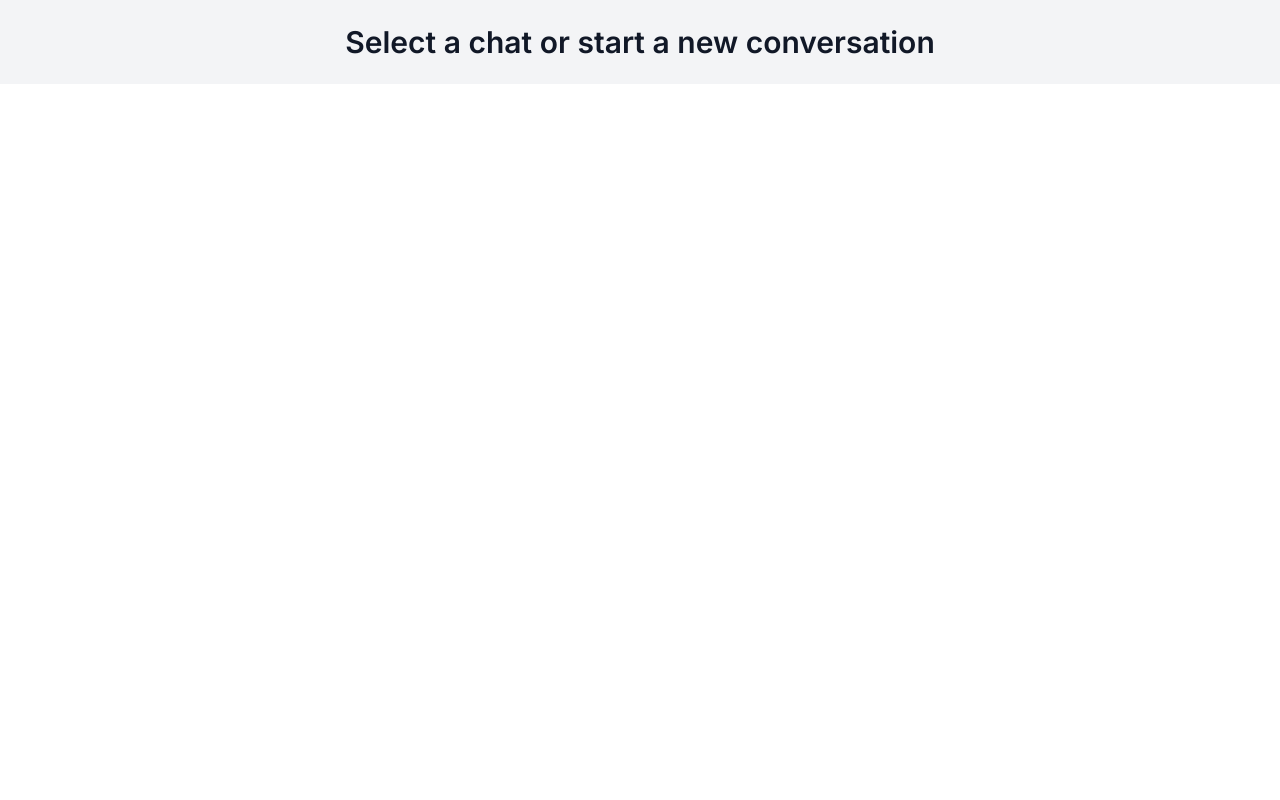
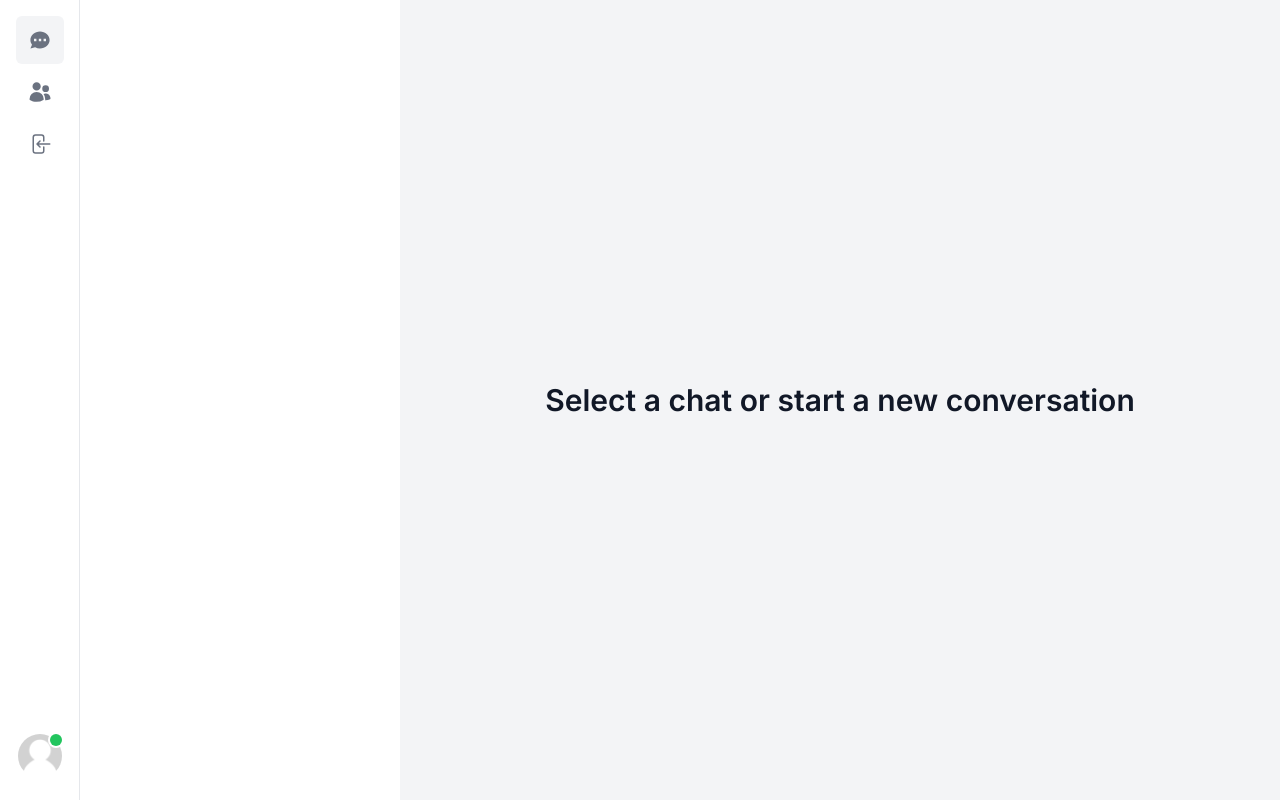
Before and after one commit to MdShafikulIslam1/messenger-app-client, a Next.js app: page /conversations in a window 1280 px wide. Built offline with nearby package versions, Linux system fonts and the light colour scheme; no server answers.

Commit message:
[DONE] retrieve conversation api created

```diff
--- /dev/null
+++ b/app/action/getConversations.ts
@@ -0,0 +1,36 @@
+import prisma from "@/app/libs/prismadb";
+import getCurrentUser from "./getCurrentUser";
+
+const getConversations = async () => {
+  const currentUser = await getCurrentUser();
+  if (!currentUser?.id) {
+    return [];
+  }
+
+  try {
+    const conversations = await prisma.conversation.findMany({
+      where: {
+        userIds: {
+          has: currentUser.id,
+        },
+      },
+      orderBy: {
+        lastMessageAt: "desc",
+      },
+      include: {
+        users: true,
+        messages: {
+          include: {
+            sender: true,
+            seen: true,
+          },
+        },
+      },
+    });
+    return conversations;
+  } catch (error) {
+    return [];
+  }
+};
+
+export default getConversations;
--- /dev/null
+++ b/app/conversations/layout.tsx
@@ -0,0 +1,16 @@
+import Sidebar from "../components/Sidebar";
+
+
+export default async function ConversationsLayout({
+  children
+}: {
+  children: React.ReactNode,
+}) {
+  return (
+      <Sidebar>
+      <div className="h-full">
+      {children}
+      </div>
+    </Sidebar>
+  );
+}
--- a/app/conversations/page.tsx
+++ b/app/conversations/page.tsx
@@ -1,17 +1,21 @@
-"use client";
+'use client';
 
-import { useParams, usePathname } from "next/navigation";
+import clsx from "clsx";
+
+import useConversation from "../hooks/useConversation";
 import EmptyState from "../components/EmptyState";
-import useConversation from "../hooks/useConversation";
 
-const ConversationHomePage = () => {
+const Home = () => {
+  const { isOpen } = useConversation();
 
-  const { isOpen } = useConversation();
   return (
-    <div>
+    <div className={clsx(
+      'lg:pl-80 h-full lg:block',
+      isOpen ? 'block' : 'hidden'
+    )}>
       <EmptyState />
     </div>
-  );
-};
+  )
+}
 
-export default ConversationHomePage;
+export default Home;
```
